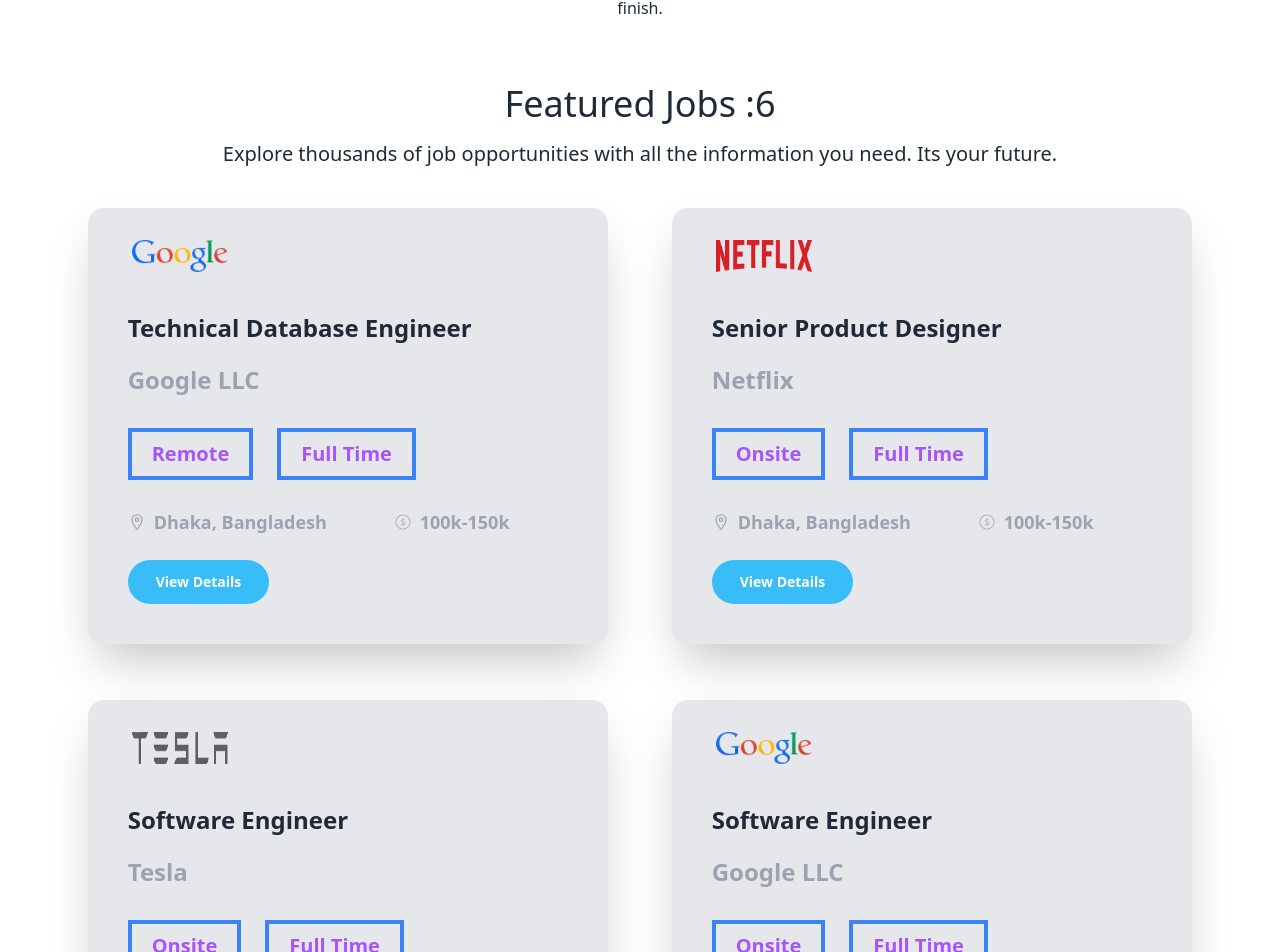
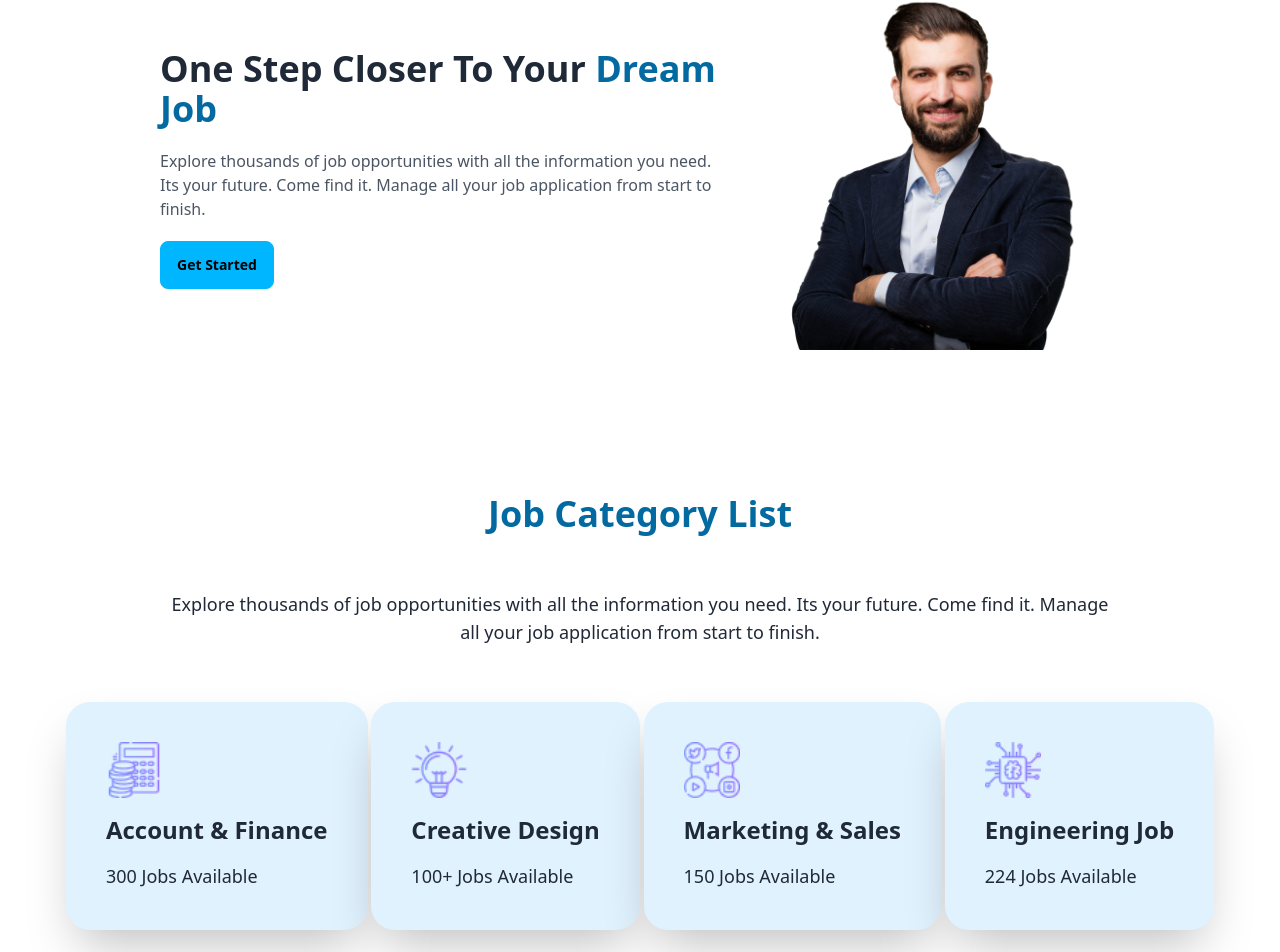
Before and after one commit to alifhossain07/joblink-react-router, a React (Vite) app: page / in a window 1280 px wide. Shown: the part 184-1136 px from the top of the page. Built offline with nearby package versions, Linux system fonts and the light colour scheme.

Commit message:
Home Page Done

```diff
--- a/public/categories.json
+++ b/public/categories.json
@@ -1,28 +1,28 @@
 [
     {
         "id":1,
-        "logo":"https://i.ibb.co/NyW6vSW/accounts-1.png",
+        "logo":"../src/assets/icons/accounts.png",
         "category_name":"Account & Finance",
         "availability":"300 Jobs Available"
 
     },
     {
         "id":2,
-        "logo":"https://i.ibb.co/PC8JwL3/chip-1.png",
+        "logo":"../src/assets/icons/creative.png",
         "category_name":"Creative Design",
         "availability":"100+ Jobs Available"
 
     },
     {
         "id":3,
-        "logo":"https://i.ibb.co/H4f5ZCp/Group-13.png",
+        "logo":"../src/assets/icons/marketing.png",
         "category_name":"Marketing & Sales",
         "availability":"150 Jobs Available"
 
     },
     {
         "id":4,
-        "logo":"https://i.ibb.co/72841P4/social-media-1.png",
+        "logo":"../src/assets/icons/chip.png",
         "category_name":"Engineering Job",
         "availability":"224 Jobs Available"
 
--- a/src/components/Banner/Banner.jsx
+++ b/src/components/Banner/Banner.jsx
@@ -1,7 +1,18 @@
 const Banner = () => {
     return (
-        <div>
-            <h2>Home Page Banner</h2>
+        <div className="flex items-center mb-36 justify-center w-10/12 mx-auto mt-24">
+
+        {/* Banner Content */}
+            <div className=" space-y-5">
+                <h1 className="text-4xl font-bold">One Step Closer To Your <span className="text-sky-700">Dream Job</span></h1>
+                <p className="text-base text-gray-600">Explore thousands of job opportunities with all the information you need. Its your future. Come find it. Manage all your job application from start to finish.</p>
+                <button className="btn btn-info">Get Started</button>
+            </div>
+
+        {/* Image */}
+            <div>
+                <img className="" src="/src/assets/images/user.png" alt="" />
+            </div>
         </div>
     );
 };
--- a/src/components/CategoryList/CategoryList.jsx
+++ b/src/components/CategoryList/CategoryList.jsx
@@ -1,11 +1,32 @@
+import { useEffect, useState } from "react";
+import JobData from "../JobData/JobData";
 
 
 const CategoryList = () => {
+
+    const [jobData,setJobdata]= useState([]);
+
+    useEffect(() => {
+        fetch('/public/categories.json')
+        .then(res => res.json())
+        .then(data => setJobdata(data))
+
+    },[]);
+
     return (
-        <div>
+        <div className="space-y-14">
 
-          <h1 className="text-4xl text-center mb-4 ">Job Category List</h1>
-          <p className="text-center">Explore thousands of job opportunities with all the information you need. Its your future. Come find it. Manage all your job application from start to finish.</p>
+          <h1 className="text-4xl text-center mb-4  text-sky-700 font-bold">Job Category List</h1>
+          <p className="text-center w-10/12 mx-auto text-lg ">Explore thousands of job opportunities with all the information you need. Its your future. Come find it. Manage all your job application from start to finish.</p>
+
+          <div className="flex justify-around mt-10">
+
+          {
+                jobData.map((jobData, index) => (
+                 <JobData key={index} jobData={jobData} /> // Pass job data to JobData component
+                  ))
+                }
+          </div>
         </div>
     );
 };
--- a/src/components/FeaturedJobs/Featuredjobs.jsx
+++ b/src/components/FeaturedJobs/Featuredjobs.jsx
@@ -26,8 +26,8 @@
 
 
     return (
-        <div className='mt-16' >
-            <h1 className='text-4xl mb-4 text-center'>Featured Jobs :{jobs.length}</h1>
+        <div className='mt-36 space-y-14' >
+            <h1 className='text-4xl mb-4 text-center font-bold text-sky-700'>Featured Jobs</h1>
             <p className='text-xl text-center'>Explore thousands of job opportunities with all the information you need. Its your future. </p>
             <div className='grid mt-10 grid-cols-2 gap-4'>
             {
--- a/src/components/Home/Home.jsx
+++ b/src/components/Home/Home.jsx
@@ -4,6 +4,8 @@
 import Featuredjobs from '../FeaturedJobs/Featuredjobs';
 
 const Home = () => {
+
+
     return (
         <div>
         <Banner></Banner>
--- /dev/null
+++ b/src/components/JobData/JobData.jsx
@@ -0,0 +1,15 @@
+import React from 'react';
+
+const JobData = ({jobData}) => {
+    const {id,logo,category_name,availability} = jobData;
+    return (
+        <div className='bg-sky-100 shadow-2xl p-10 space-y-4 rounded-3xl'>
+            <img className='w-14' src={logo} alt="" />
+
+            <h1 className='text-2xl font-semibold'>{category_name}</h1>
+            <p className='text-lg '>{availability}</p>
+        </div>
+    );
+};
+
+export default JobData;
--- a/src/main.jsx
+++ b/src/main.jsx
@@ -46,7 +46,7 @@
       {
         path: "/job/:id",
         element: <JobDetails></JobDetails>,
-        loader: () => fetch('../jobs.json')
+        loader: () => fetch('../jobs.json'),
       },
 
 
```
